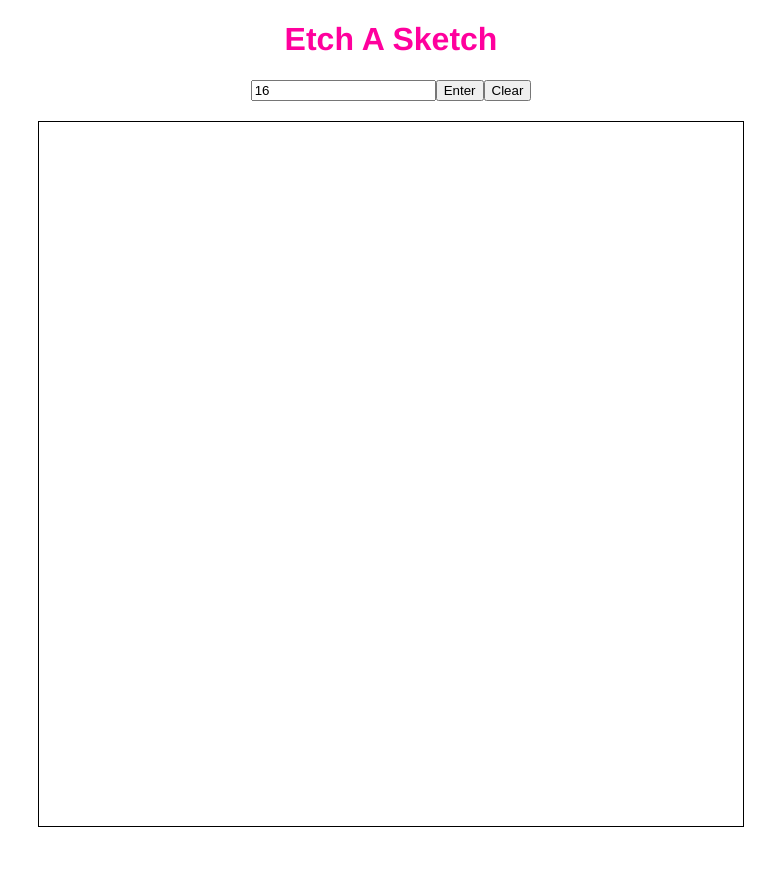
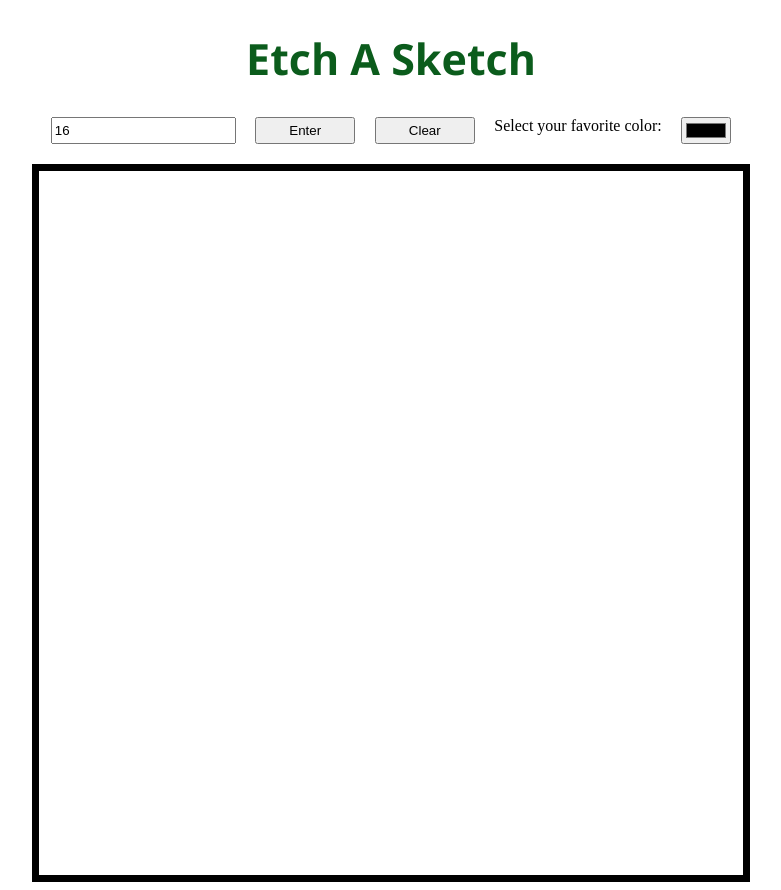
Before and after one commit to Usman7077/Etch-A-Sketch, a plain HTML site: page index.html in a window 1280 px wide. Both pictures are taken after a click on the button "Enter". Shown: the whole page, without its empty margins (249-1030 px from the left). Before the commit the page ends 835 px from the top, so only its background shows below. Drawn offline with Linux system fonts and the light colour scheme.

Commit message:
added color picker

```diff
--- a/index.html
+++ b/index.html
@@ -16,6 +16,8 @@
         <input type="number" id="input" value="16">
         <button id="enterButton">Enter</button>
         <button id="clearBtn">Clear</button>
+        <label for="clr">Select your favorite color:</label>
+        <input type="color" id="clr">
     </div>
 
     <div id="mainBoard" class="mainBoard">
--- a/script.js
+++ b/script.js
@@ -1,6 +1,7 @@
 const arr = [];
 
 const btn = document.getElementById("enterButton");
+const clr = document.getElementById("clr");
 btn.addEventListener('click', sketchStructure);
 const clearBtn = document.getElementById("clearBtn");
 clearBtn.addEventListener('click', clear)
@@ -26,7 +27,7 @@ function Sketch() {
 
        const k= document.getElementById(`arr${i}`);
             k.addEventListener('mouseover', function () {
-                k.style.backgroundColor = "red";
+                k.style.backgroundColor = clr.value;
             });
     }
 }
@@ -39,7 +40,7 @@ function clear() {
     const l = Number(input.value);
     const size = l * l;
     for (let i = 0; i < size; i++) {
-        document.getElementById(`arr${i}`).style.backgroundColor = "yellow";
+        document.getElementById(`arr${i}`).style.backgroundColor = "white";
     }
 }
 
--- a/style.css
+++ b/style.css
@@ -1,18 +1,13 @@
 h1{
-    color: rgb(255, 0, 157);
+    color: rgb(11, 92, 28);
     display: flex;
     justify-content: center;
     margin-left: auto;
     margin-right: auto;
-    font-family:'Franklin Gothic Medium', 'Arial Narrow', Arial, sans-serif
+    font-size: 43px;
+    font-family:'Segoe UI';
 }
-h2{
-    color: rgb(255, 153, 0);
-    display: flex;
-    justify-content: center;
-    margin-left: auto;
-    margin-right: auto;
-}
+
 
 .boxClass{
     height: 80px;
@@ -30,7 +25,7 @@ h2{
     padding: 2px;
     margin-left: auto;
     margin-right: auto;
-    border: 1px;
+    border: 7px;
     border-color: black;
     border-style: solid;
     /* margin: 20px; */
@@ -38,9 +33,16 @@ h2{
 }
 .inputContainer{
     display: flex;
-    justify-content: center;
+    justify-content: space-around;
+width: 700px;
     margin-left: auto;
     margin-right: auto;
     margin-top: 20px;
     margin-bottom: 20px;
 }
+#enterButton{
+    width: 100px;
+}
+#clearBtn{
+    width: 100px;
+}
```
